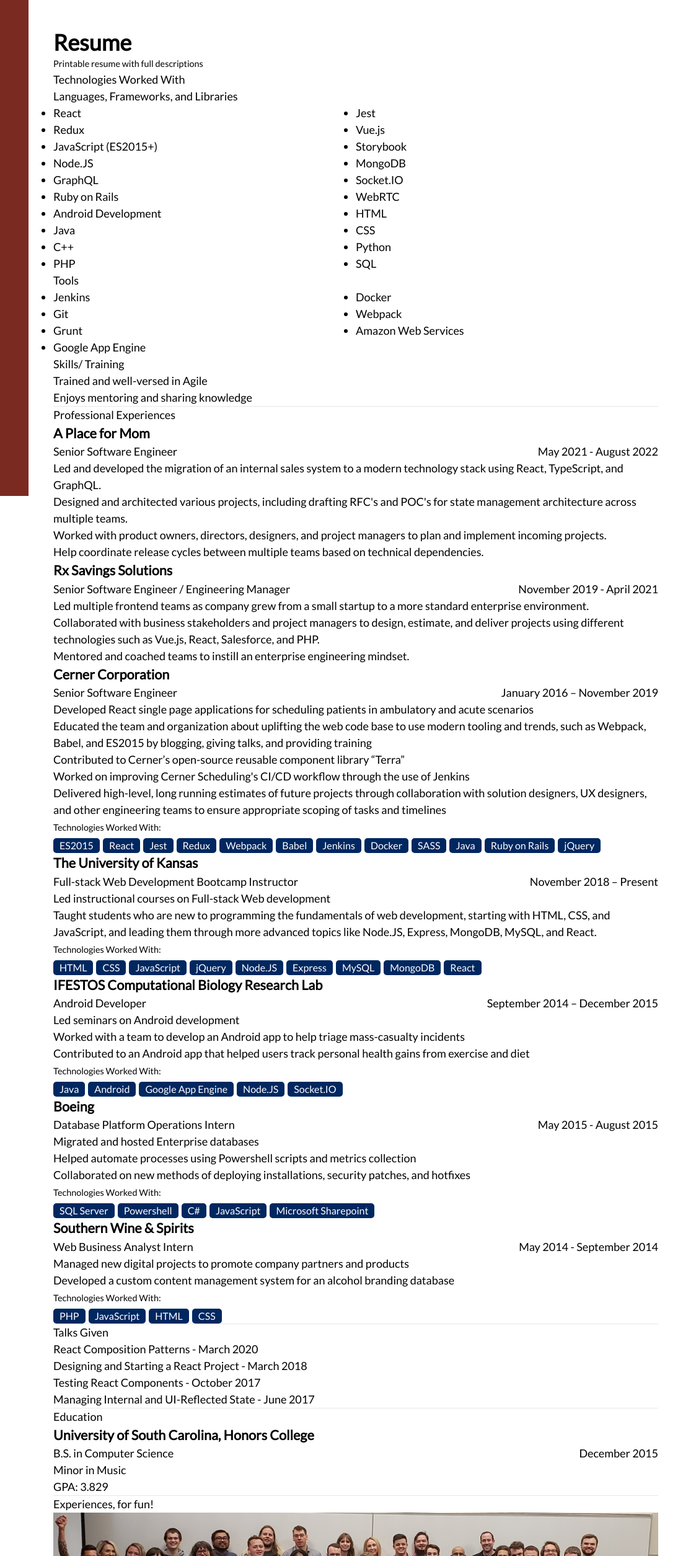
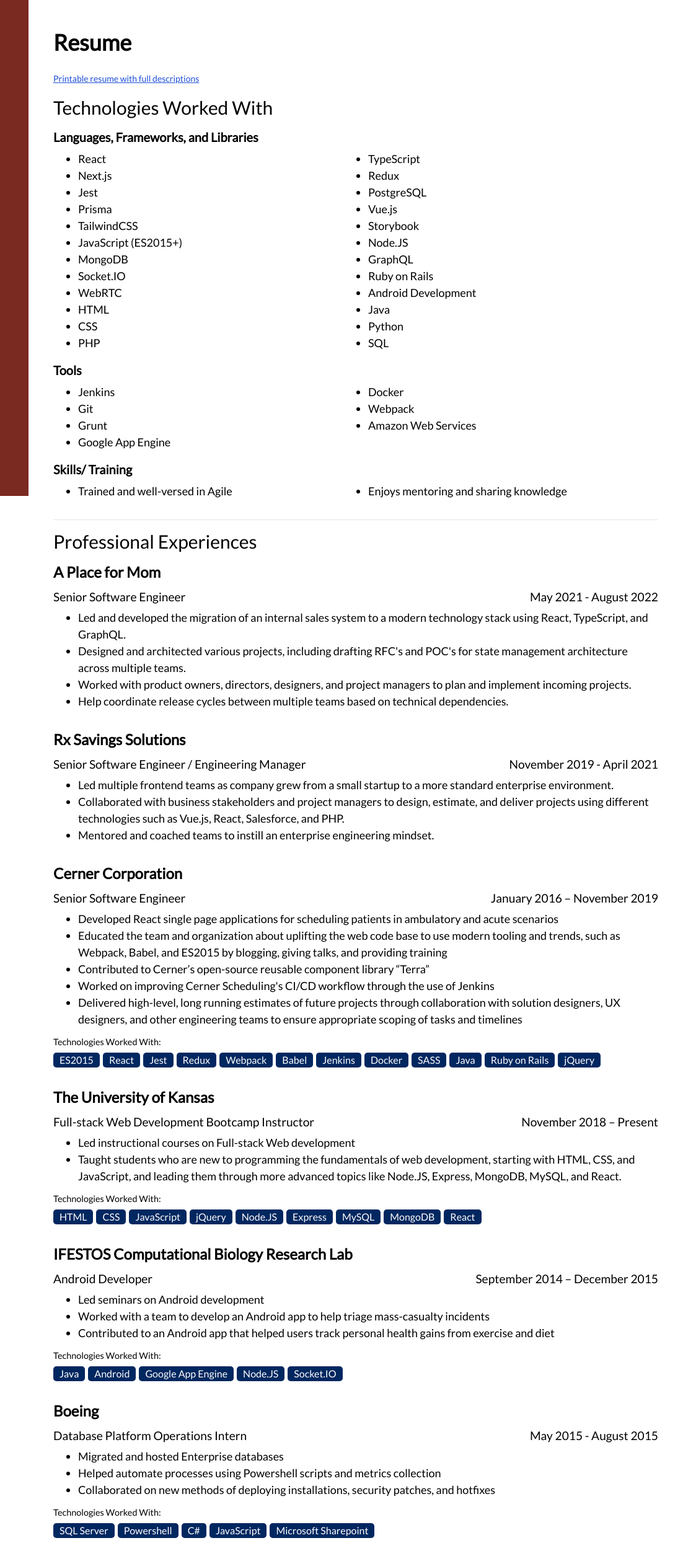
Before and after one commit to dv297/gatsby-blog, a Gatsby site: page /resume in a window 1280 px wide. Shown: the top 2510 px of the page at 62% size, 178-1280 px from the left. Built offline with nearby package versions, Linux system fonts and the light colour scheme; Gatsby itself is replaced by a stand-in of ours; what tailwind-children would draw is missing.

Commit message:
Update about page

```diff
--- a/src/components/ExperienceCard/ExperienceCard.css
+++ /dev/null
@@ -1,27 +0,0 @@
-.experience-card {
-
-}
-
-.experience-card h1 {
-  font-size: larger;
-  font-weight: 700;
-}
-
-.experience-card-subheader {
-  display: flex;
-}
-
-.experience-card-subheader > * {
-  font-size: large;
-  font-weight: 500;
-  display: flex;
-  flex: 1;
-}
-
-.experience-card-subheader > *:nth-child(1) {
-  justify-content: flex-start;
-}
-
-.experience-card-subheader > *:nth-child(2) {
-  justify-content: flex-end;
-}
--- a/src/components/ExperienceCard/ExperienceCard.jsx
+++ b/src/components/ExperienceCard/ExperienceCard.jsx
@@ -1,13 +1,11 @@
 import React from "react"
-
-import "./ExperienceCard.css"
 
 const ExperienceCard = ({ company, jobTitle, timeWorked, children }) => {
   return (
-    <div className="experience-card">
-      <h1>{company}</h1>
-      <div className="experience-card-subheader">
-        <small>{jobTitle}</small>
+    <div className="mb-8">
+      <h1 className="mb-2 text-2xl font-bold">{company}</h1>
+      <div className="mb-2 flex w-full flex-col text-xl md:mb-1 md:flex-row md:text-2xl">
+        <small className="flex-1">{jobTitle}</small>
         <small>{timeWorked}</small>
       </div>
       {children}
--- a/src/pages/resume.jsx
+++ b/src/pages/resume.jsx
@@ -1,6 +1,7 @@
 import React from "react"
 import { withPrefix } from "gatsby"
 import { graphql } from "gatsby"
+import { StaticImage } from "gatsby-plugin-image"
 
 import "./Resume.css"
 import DefaultPageContainer from "../components/DefaultPageContainer/DefaultPageContainer"
@@ -9,7 +10,6 @@
 import Layout from "../components/layout"
 
 import Seo from "../components/seo"
-import { StaticImage } from "gatsby-plugin-image"
 
 const getPillList = list => (
   <div style={{ display: "flex", flexFlow: "row wrap" }}>
@@ -21,7 +21,9 @@
 
 const ResumeTechnologyList = ({ children }) => {
   return (
-    <ul className="grid list-disc grid-cols-1 sm:grid-cols-2">{children}</ul>
+    <ul className="mb-4 grid list-disc grid-cols-1 pl-6 sm:grid-cols-2 md:pl-10">
+      {children}
+    </ul>
   )
 }
 
@@ -31,21 +33,30 @@
   return (
     <Layout location={location} title={siteTitle}>
       <DefaultPageContainer>
-        <h1 className="text-4xl font-bold">Resume</h1>
-        <small>
-          <a href={withPrefix("/resume.pdf")}>
+        <h1 className="mb-6 text-4xl font-bold">Resume</h1>
+        <a
+          href={withPrefix("/resume.pdf")}
+          className="mb-6 text-sm font-thin text-blue-700 underline"
+        >
           Printable resume with full descriptions
         </a>
-        </small>
-        <h2>Technologies Worked With</h2>
-        <h3>Languages, Frameworks, and Libraries</h3>
+        <div className="mb-8">
+          <h2 className="mt-4 mb-4 text-3xl">Technologies Worked With</h2>
+          <h3 className="mb-2 text-xl font-bold">
+            Languages, Frameworks, and Libraries
+          </h3>
           <ResumeTechnologyList>
             <li>React</li>
+            <li>TypeScript</li>
+            <li>Next.js</li>
+            <li>Redux</li>
             <li>Jest</li>
-          <li>Redux</li>
+            <li>PostgreSQL</li>
+            <li>Prisma</li>
             <li>Vue.js</li>
+            <li>TailwindCSS</li>
+            <li>Storybook</li>
             <li>JavaScript (ES2015+)</li>
-          <li>Storybook</li>
             <li>Node.JS</li>
             <li>MongoDB</li>
             <li>GraphQL</li>
@@ -56,12 +67,11 @@
             <li>HTML</li>
             <li>Java</li>
             <li>CSS</li>
-          <li>C++</li>
             <li>Python</li>
             <li>PHP</li>
             <li>SQL</li>
           </ResumeTechnologyList>
-        <h3>Tools</h3>
+          <h3 className="mb-2 text-xl font-bold">Tools</h3>
           <ResumeTechnologyList>
             <li>Jenkins</li>
             <li>Docker</li>
@@ -71,26 +81,28 @@
             <li>Amazon Web Services</li>
             <li>Google App Engine</li>
           </ResumeTechnologyList>
-        <h3>Skills/ Training</h3>
-        <ul>
+          <h3 className="mb-2 text-xl font-bold">Skills/ Training</h3>
+          <ResumeTechnologyList>
             <li>Trained and well-versed in Agile</li>
             <li>Enjoys mentoring and sharing knowledge</li>
-        </ul>
-        <hr />
-        <h2>Professional Experiences</h2>
+          </ResumeTechnologyList>
+        </div>
+        <hr className="my-4" />
+        <h2 className="mb-4 text-3xl">Professional Experiences</h2>
         <ExperienceCard
           company="A Place for Mom"
           jobTitle="Senior Software Engineer"
           timeWorked="May 2021 - August 2022"
-        />
-        <ul>
+        >
+          <ul className="mb-2 list-disc pl-6 md:pl-10">
             <li>
               Led and developed the migration of an internal sales system to a
               modern technology stack using React, TypeScript, and GraphQL.
             </li>
             <li>
-            Designed and architected various projects, including drafting RFC's
-            and POC's for state management architecture across multiple teams.
+              Designed and architected various projects, including drafting
+              RFC's and POC's for state management architecture across multiple
+              teams.
             </li>
             <li>
               Worked with product owners, directors, designers, and project
@@ -101,32 +113,34 @@
               technical dependencies.
             </li>
           </ul>
+        </ExperienceCard>
         <ExperienceCard
           company="Rx Savings Solutions"
           jobTitle="Senior Software Engineer / Engineering Manager"
           timeWorked="November 2019 - April 2021"
-        />
-        <ul>
+        >
+          <ul className="mb-2 list-disc pl-6 md:pl-10">
             <li>
-            Led multiple frontend teams as company grew from a small startup to
-            a more standard enterprise environment.
+              Led multiple frontend teams as company grew from a small startup
+              to a more standard enterprise environment.
             </li>
             <li>
               Collaborated with business stakeholders and project managers to
-            design, estimate, and deliver projects using different technologies
-            such as Vue.js, React, Salesforce, and PHP.
+              design, estimate, and deliver projects using different
+              technologies such as Vue.js, React, Salesforce, and PHP.
             </li>
             <li>
               Mentored and coached teams to instill an enterprise engineering
               mindset.
             </li>
           </ul>
+        </ExperienceCard>
         <ExperienceCard
           company="Cerner Corporation"
           jobTitle="Senior Software Engineer"
           timeWorked="January 2016 – November 2019"
         >
-          <ul>
+          <ul className="mb-2 list-disc pl-6 md:pl-10">
             <li>
               Developed React single page applications for scheduling patients
               in ambulatory and acute scenarios
@@ -173,7 +187,7 @@
           jobTitle="Full-stack Web Development Bootcamp Instructor"
           timeWorked="November 2018 – Present"
         >
-          <ul>
+          <ul className="mb-2 list-disc pl-6 md:pl-10">
             <li>Led instructional courses on Full-stack Web development</li>
             <li>
               Taught students who are new to programming the fundamentals of web
@@ -201,7 +215,7 @@
           jobTitle="Android Developer"
           timeWorked="September 2014 – December 2015"
         >
-          <ul>
+          <ul className="mb-2 list-disc pl-6 md:pl-10">
             <li>Led seminars on Android development</li>
             <li>
               Worked with a team to develop an Android app to help triage
@@ -227,7 +241,7 @@
           jobTitle="Database Platform Operations Intern"
           timeWorked="May 2015 - August 2015"
         >
-          <ul>
+          <ul className="mb-2 list-disc pl-6 md:pl-10">
             <li>Migrated and hosted Enterprise databases</li>
             <li>
               Helped automate processes using Powershell scripts and metrics
@@ -253,7 +267,7 @@
           jobTitle="Web Business Analyst Intern"
           timeWorked="May 2014 - September 2014"
         >
-          <ul>
+          <ul className="mb-2 list-disc pl-6 md:pl-10">
             <li>
               Managed new digital projects to promote company partners and
               products
@@ -267,33 +281,33 @@
           <br />
           {getPillList(["PHP", "JavaScript", "HTML", "CSS"])}
         </ExperienceCard>
-        <hr />
-        <h2>Talks Given</h2>
-        <ul>
+        <hr className="my-4" />
+        <h2 className="text-3xl">Talks Given</h2>
+        <ul className="list-disc pl-6 md:pl-10">
           <li>React Composition Patterns - March 2020</li>
           <li>Designing and Starting a React Project - March 2018</li>
           <li>Testing React Components - October 2017</li>
           <li>Managing Internal and UI-Reflected State - June 2017</li>
         </ul>
-        <hr />
-        <h2>Education</h2>
+        <hr className="my-4" />
+        <h2 className="mb-4 text-3xl">Education</h2>
         <ExperienceCard
           company="University of South Carolina, Honors College"
           jobTitle="B.S. in Computer Science"
           timeWorked="December 2015"
         >
-          <ul>
+          <ul className="list-disc pl-6 md:pl-10">
             <li>Minor in Music</li>
             <li>GPA: 3.829</li>
           </ul>
         </ExperienceCard>
-        <hr />
-        <h2>Experiences, for fun!</h2>
+        <hr className="my-4" />
+        <h2 className="mb-4 text-3xl">Experiences, for fun!</h2>
         <div className="clear-both mb-10">
           <StaticImage
             src="../images/bootcamp.jpg"
             alt="My 2019 Bootcamp Class"
-            style={{ marginBottom: 10 }}
+            className="mb-4"
           />
           <p>
             In the Fall of 2018, I was given the incredible opportunity to teach
@@ -306,12 +320,12 @@
             the end of the semester.
           </p>
         </div>
-        <div className="resume-experiences">
-          <div className="clear-both mb-10">
+        <div className="resume-experiences flex flex-col gap-y-4">
+          <div className="resume-experience">
             <StaticImage
               src="../images/cerner-hackathon.jpg"
               alt="Winning the RevenueCycle 2018 Hackathon"
-              className="float-left mr-5 max-h-[400px] max-w-full"
+              className="resume-experience-image"
             />
             <p>
               Cerner hosts various hackathons, and my partner and I won
```
Also changed, not shown: src/pages/Home.css (deleted, +0 -77 lines). Lines whose indentation alone changed are shown as unchanged.
